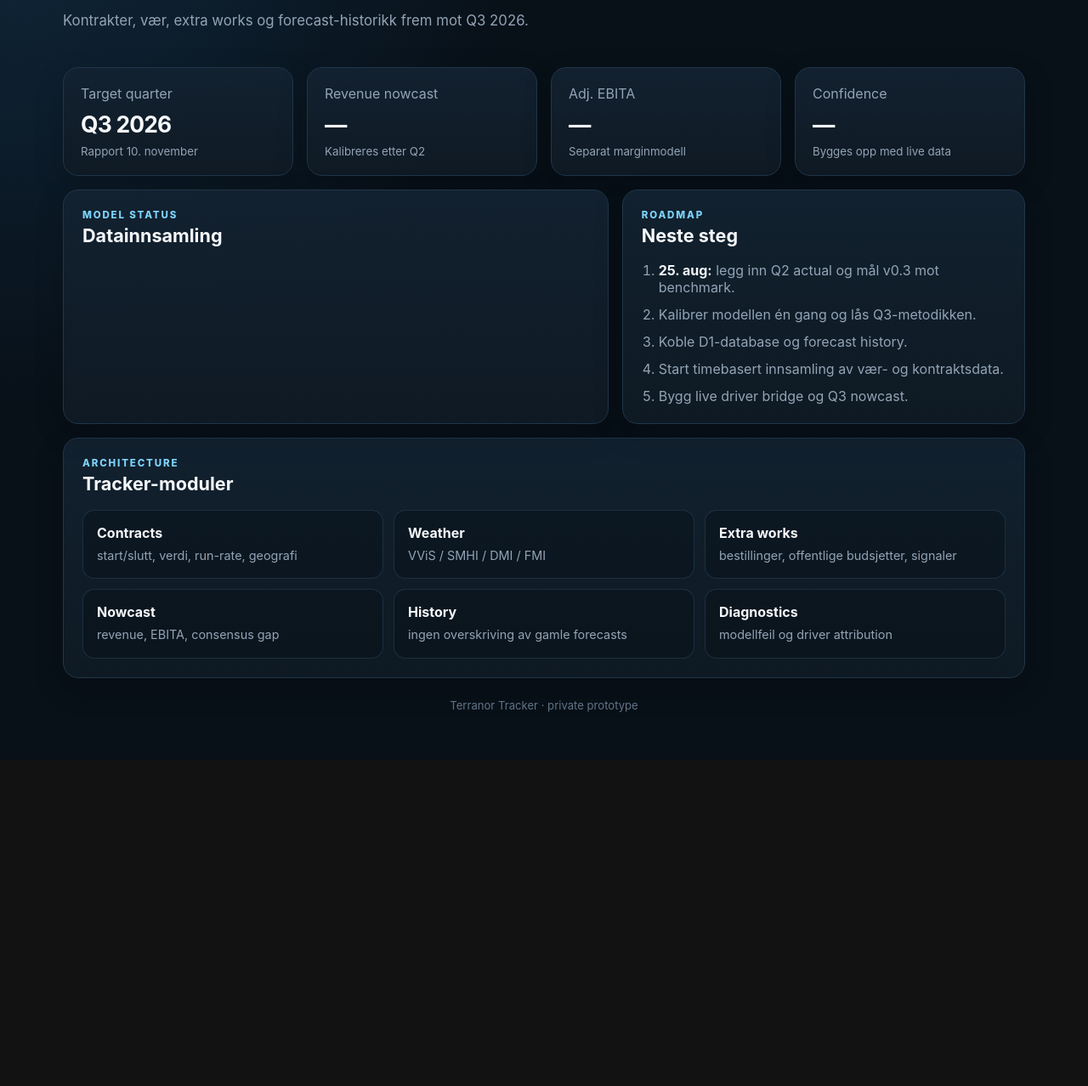
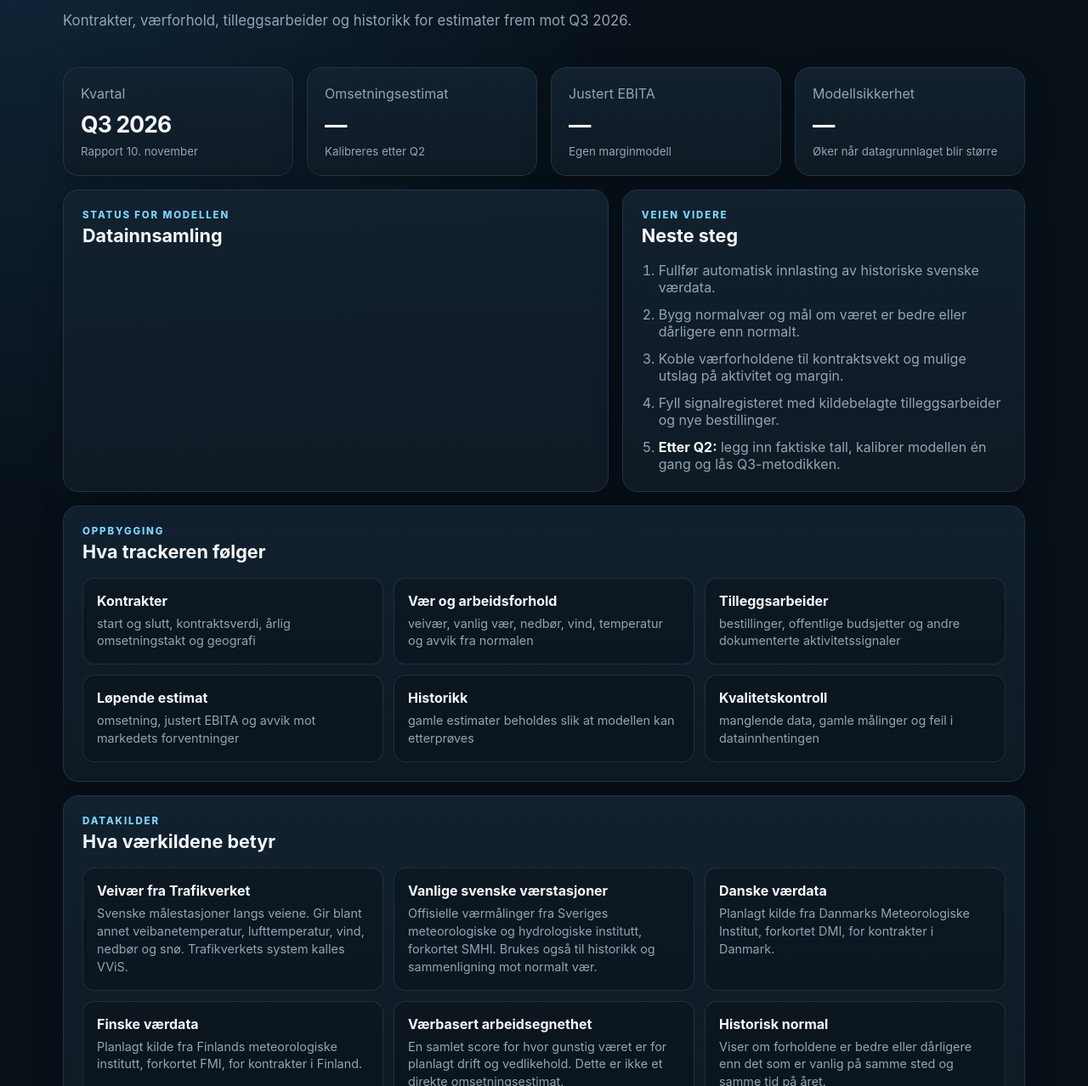
Before and after one commit to MKej88/terranor-tracker, a website: page public/index.html in a window 1280 px wide. Shown: the part 142-1420 px from the top of the page at 85% size. Before the commit the page ends 1036 px from the top, so only its background shows below. Drawn offline with Linux system fonts and the light colour scheme; no server answers.

Commit message:
Gjør hovedsiden gjennomgående norsk og forklar datakildene

```diff
--- a/public/index.html
+++ b/public/index.html
@@ -11,33 +11,33 @@
     <main class="shell">
       <header class="hero">
         <div>
-          <p class="eyebrow">PRIVATE EARNINGS NOWCAST</p>
+          <p class="eyebrow">PRIVAT RESULTATESTIMAT</p>
           <h1>Terranor Tracker</h1>
-          <p class="lede">Kontrakter, vær, extra works og forecast-historikk frem mot Q3 2026.</p>
+          <p class="lede">Kontrakter, værforhold, tilleggsarbeider og historikk for estimater frem mot Q3 2026.</p>
         </div>
         <div class="pill" id="health-pill">kobler til…</div>
       </header>
 
       <section class="grid kpis">
         <article class="card">
-          <span>Target quarter</span>
+          <span>Kvartal</span>
           <strong>Q3 2026</strong>
           <small>Rapport 10. november</small>
         </article>
         <article class="card">
-          <span>Revenue nowcast</span>
+          <span>Omsetningsestimat</span>
           <strong id="revenue">—</strong>
           <small>Kalibreres etter Q2</small>
         </article>
         <article class="card">
-          <span>Adj. EBITA</span>
+          <span>Justert EBITA</span>
           <strong id="ebita">—</strong>
-          <small>Separat marginmodell</small>
+          <small>Egen marginmodell</small>
         </article>
         <article class="card">
-          <span>Confidence</span>
+          <span>Modellsikkerhet</span>
           <strong id="confidence">—</strong>
-          <small>Bygges opp med live data</small>
+          <small>Øker når datagrunnlaget blir større</small>
         </article>
       </section>
 
@@ -45,7 +45,7 @@
         <article class="panel">
           <div class="panel-head">
             <div>
-              <p class="eyebrow">MODEL STATUS</p>
+              <p class="eyebrow">STATUS FOR MODELLEN</p>
               <h2>Datainnsamling</h2>
             </div>
           </div>
@@ -55,16 +55,16 @@
         <article class="panel">
           <div class="panel-head">
             <div>
-              <p class="eyebrow">ROADMAP</p>
+              <p class="eyebrow">VEIEN VIDERE</p>
               <h2>Neste steg</h2>
             </div>
           </div>
           <ol class="roadmap">
-            <li><b>25. aug:</b> legg inn Q2 actual og mål v0.3 mot benchmark.</li>
-            <li>Kalibrer modellen én gang og lås Q3-metodikken.</li>
-            <li>Koble D1-database og forecast history.</li>
-            <li>Start timebasert innsamling av vær- og kontraktsdata.</li>
-            <li>Bygg live driver bridge og Q3 nowcast.</li>
+            <li>Fullfør automatisk innlasting av historiske svenske værdata.</li>
+            <li>Bygg normalvær og mål om været er bedre eller dårligere enn normalt.</li>
+            <li>Koble værforholdene til kontraktsvekt og mulige utslag på aktivitet og margin.</li>
+            <li>Fyll signalregisteret med kildebelagte tilleggsarbeider og nye bestillinger.</li>
+            <li><b>Etter Q2:</b> legg inn faktiske tall, kalibrer modellen én gang og lås Q3-metodikken.</li>
           </ol>
         </article>
       </section>
@@ -72,21 +72,38 @@
       <section class="panel">
         <div class="panel-head">
           <div>
-            <p class="eyebrow">ARCHITECTURE</p>
-            <h2>Tracker-moduler</h2>
+            <p class="eyebrow">OPPBYGGING</p>
+            <h2>Hva trackeren følger</h2>
           </div>
         </div>
         <div class="modules">
-          <div><b>Contracts</b><span>start/slutt, verdi, run-rate, geografi</span></div>
-          <div><b>Weather</b><span>VViS / SMHI / DMI / FMI</span></div>
-          <div><b>Extra works</b><span>bestillinger, offentlige budsjetter, signaler</span></div>
-          <div><b>Nowcast</b><span>revenue, EBITA, consensus gap</span></div>
-          <div><b>History</b><span>ingen overskriving av gamle forecasts</span></div>
-          <div><b>Diagnostics</b><span>modellfeil og driver attribution</span></div>
+          <div><b>Kontrakter</b><span>start og slutt, kontraktsverdi, årlig omsetningstakt og geografi</span></div>
+          <div><b>Vær og arbeidsforhold</b><span>veivær, vanlig vær, nedbør, vind, temperatur og avvik fra normalen</span></div>
+          <div><b>Tilleggsarbeider</b><span>bestillinger, offentlige budsjetter og andre dokumenterte aktivitetssignaler</span></div>
+          <div><b>Løpende estimat</b><span>omsetning, justert EBITA og avvik mot markedets forventninger</span></div>
+          <div><b>Historikk</b><span>gamle estimater beholdes slik at modellen kan etterprøves</span></div>
+          <div><b>Kvalitetskontroll</b><span>manglende data, gamle målinger og feil i datainnhentingen</span></div>
         </div>
       </section>
 
-      <footer>Terranor Tracker · private prototype</footer>
+      <section class="panel" style="margin-top:16px">
+        <div class="panel-head">
+          <div>
+            <p class="eyebrow">DATAKILDER</p>
+            <h2>Hva værkildene betyr</h2>
+          </div>
+        </div>
+        <div class="modules">
+          <div><b>Veivær fra Trafikverket</b><span>Svenske målestasjoner langs veiene. Gir blant annet veibanetemperatur, lufttemperatur, vind, nedbør og snø. Trafikverkets system kalles VViS.</span></div>
+          <div><b>Vanlige svenske værstasjoner</b><span>Offisielle værmålinger fra Sveriges meteorologiske og hydrologiske institutt, forkortet SMHI. Brukes også til historikk og sammenligning mot normalt vær.</span></div>
+          <div><b>Danske værdata</b><span>Planlagt kilde fra Danmarks Meteorologiske Institut, forkortet DMI, for kontrakter i Danmark.</span></div>
+          <div><b>Finske værdata</b><span>Planlagt kilde fra Finlands meteorologiske institutt, forkortet FMI, for kontrakter i Finland.</span></div>
+          <div><b>Værbasert arbeidsegnethet</b><span>En samlet score for hvor gunstig været er for planlagt drift og vedlikehold. Dette er ikke et direkte omsetningsestimat.</span></div>
+          <div><b>Historisk normal</b><span>Viser om forholdene er bedre eller dårligere enn det som er vanlig på samme sted og samme tid på året.</span></div>
+        </div>
+      </section>
+
+      <footer>Terranor Tracker · privat prototype</footer>
     </main>
     <script src="/app.js" type="module"></script>
   </body>
```
